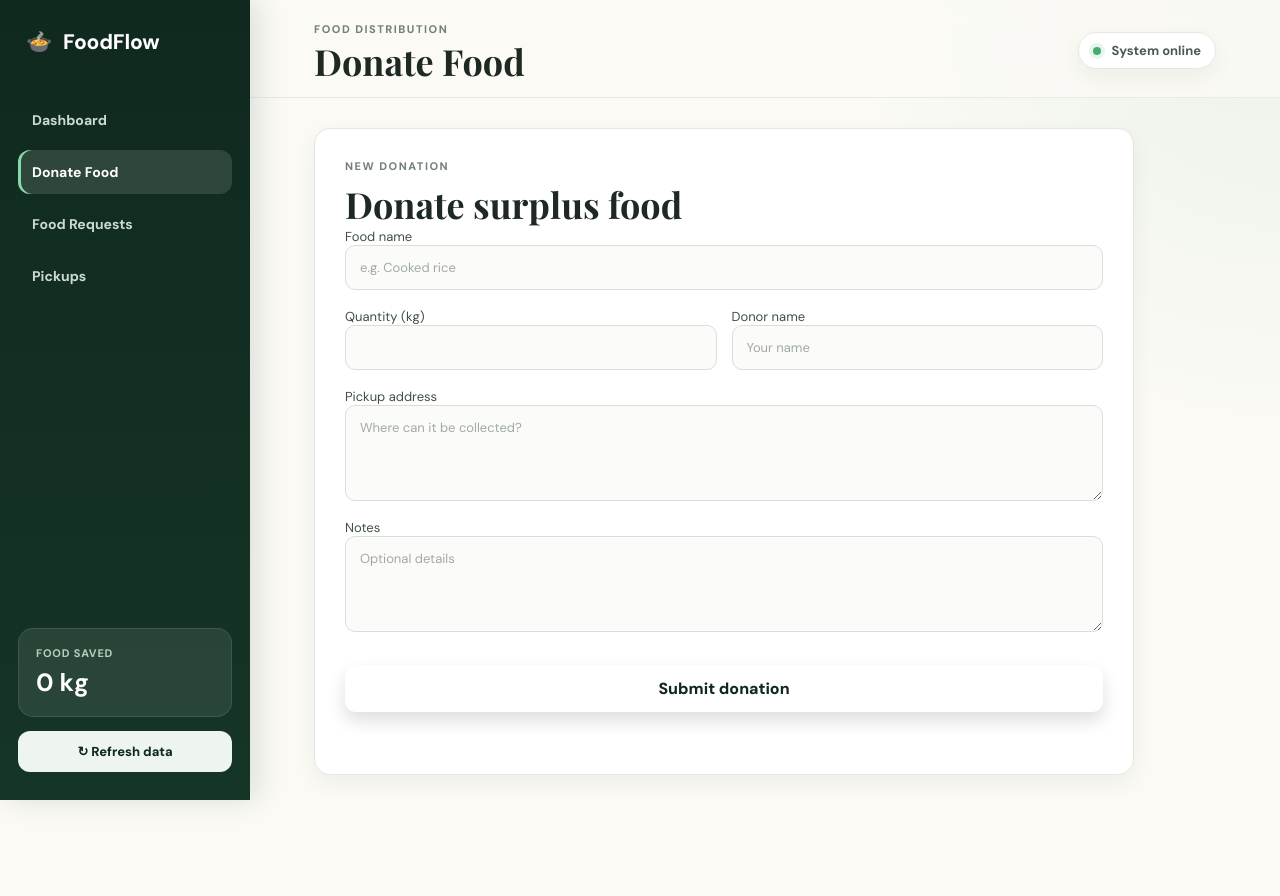
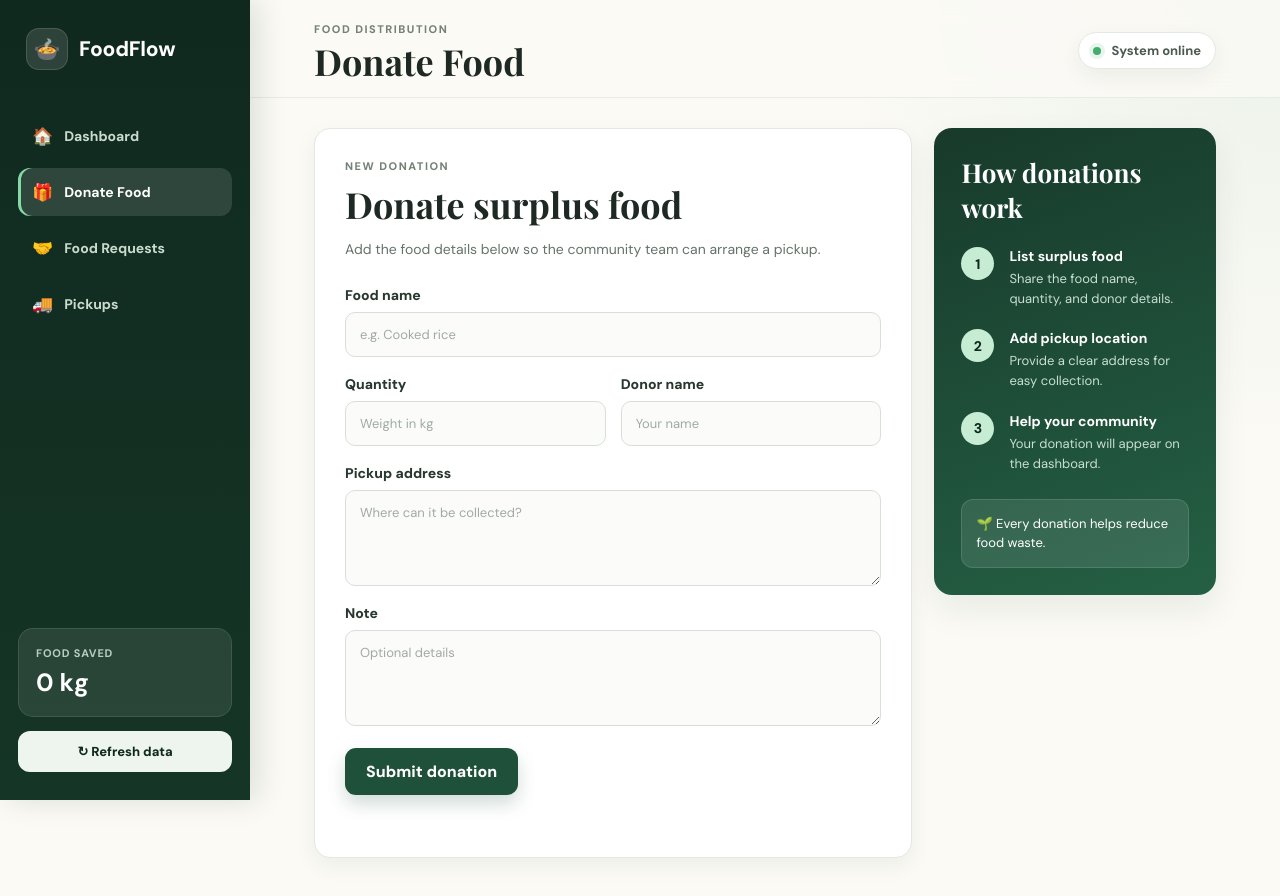
Before and after one commit to nidhyatibisht-2026/DSCPP-III-2026-T074_PBL_SEM3, a plain HTML site: page frontend/index.html in a window 1280 px wide. Both pictures are taken after a click on the button "+ Donate food". Before the commit the page ends 820 px from the top, so only its background shows below. Drawn offline with nearby package versions, Linux system fonts and the light colour scheme; no server answers.

Commit message:
Refactor index.html for improved layout and accessibility
Updated the HTML structure and improved accessibility by adding icons to navigation buttons. Enhanced the donation form with additional instructions and improved layout for better user experience.

```diff
--- a/frontend/index.html
+++ b/frontend/index.html
@@ -2,21 +2,37 @@
 <html lang="en">
 <head>
   <meta charset="UTF-8">
-  <meta name="viewport" content="width=device-width,initial-scale=1">
+  <meta name="viewport" content="width=device-width, initial-scale=1.0">
   <title>FoodFlow</title>
   <link rel="stylesheet" href="style.css">
 </head>
 <body>
   <aside class="sidebar">
-    <div class="brand"><span>🍲</span> FoodFlow</div>
+    <div class="brand">
+      <span class="brand-mark">🍲</span>
+      <span class="brand-name">FoodFlow</span>
+    </div>
+
     <nav>
-      <button class="nav active" data-page="dashboard">Dashboard</button>
-      <button class="nav" data-page="donate">Donate Food</button>
-      <button class="nav" data-page="requests">Food Requests</button>
-      <button class="nav" data-page="pickups">Pickups</button>
+      <button class="nav active" data-page="dashboard">
+        <span class="nav-icon">🏠</span><span>Dashboard</span>
+      </button>
+      <button class="nav" data-page="donate">
+        <span class="nav-icon">🎁</span><span>Donate Food</span>
+      </button>
+      <button class="nav" data-page="requests">
+        <span class="nav-icon">🤝</span><span>Food Requests</span>
+      </button>
+      <button class="nav" data-page="pickups">
+        <span class="nav-icon">🚚</span><span>Pickups</span>
+      </button>
     </nav>
+
     <div class="side-bottom">
-      <div class="mini-card"><b>Food saved</b><strong id="sideSaved">0 kg</strong></div>
+      <div class="mini-card">
+        <b>Food saved</b>
+        <strong id="sideSaved">0 kg</strong>
+      </div>
       <button class="logout" id="refreshBtn">↻ Refresh data</button>
     </div>
   </aside>
@@ -32,57 +48,203 @@
 
     <section id="dashboard" class="page active-page">
       <div class="hero">
-        <div>
+        <div class="hero-content">
           <p class="eyebrow">COMMUNITY IMPACT</p>
           <h2>Share food.<br><span>Reduce waste.</span></h2>
-          <p>Connect surplus food with people who need it.</p>
+          <p>Connect surplus food with people who need it and make every meal count.</p>
           <button class="primary" data-go="donate">+ Donate food</button>
         </div>
-        <div class="hero-art">🥗<br>🍎 🥖</div>
+
+        <div class="hero-art">
+          <span>🥗</span>
+          <span>🍎</span>
+          <span>🥖</span>
+        </div>
       </div>
 
       <div class="stats">
-        <div class="stat"><span>Food donated</span><b id="statKg">0 kg</b><small>Total recorded</small></div>
-        <div class="stat"><span>Donations</span><b id="statDonations">0</b><small>Food entries</small></div>
-        <div class="stat"><span>Open requests</span><b id="statRequests">0</b><small>Waiting for food</small></div>
-        <div class="stat"><span>Pickups</span><b id="statPickups">0</b><small>Scheduled</small></div>
+        <div class="stat">
+          <span>Food donated</span>
+          <b id="statKg">0 kg</b>
+          <small>Total recorded</small>
+        </div>
+
+        <div class="stat">
+          <span>Donations</span>
+          <b id="statDonations">0</b>
+          <small>Food entries</small>
+        </div>
+
+        <div class="stat">
+          <span>Open requests</span>
+          <b id="statRequests">0</b>
+          <small>Waiting for food</small>
+        </div>
+
+        <div class="stat">
+          <span>Pickups</span>
+          <b id="statPickups">0</b>
+          <small>Scheduled</small>
+        </div>
       </div>
 
-      <div class="section-head"><div><p class="eyebrow">RECENT ACTIVITY</p><h3>Latest donations</h3></div></div>
+      <div class="section-head">
+        <div>
+          <p class="eyebrow">RECENT ACTIVITY</p>
+          <h3>Latest donations</h3>
+        </div>
+      </div>
+
       <div class="table-card">
-        <table><thead><tr><th>Food</th><th>Quantity</th><th>Donor</th><th>Status</th></tr></thead>
-        <tbody id="recentTable"><tr><td colspan="4" class="empty">Loading...</td></tr></tbody></table>
+        <table>
+          <thead>
+            <tr>
+              <th>Food</th>
+              <th>Quantity</th>
+              <th>Donor</th>
+              <th>Status</th>
+            </tr>
+          </thead>
+          <tbody id="recentTable">
+            <tr>
+              <td colspan="4" class="empty">Loading...</td>
+            </tr>
+          </tbody>
+        </table>
       </div>
     </section>
 
     <section id="donate" class="page">
-      <div class="form-card">
-        <p class="eyebrow">NEW DONATION</p><h2>Donate surplus food</h2>
-        <form id="donationForm">
-          <label>Food name<input name="food_name" required placeholder="e.g. Cooked rice"></label>
-          <div class="two"><label>Quantity (kg)<input name="quantity_kg" type="number" min="0.1" step="0.1" required></label>
-          <label>Donor name<input name="donor_name" required placeholder="Your name"></label></div>
-          <label>Pickup address<textarea name="pickup_address" required placeholder="Where can it be collected?"></textarea></label>
-          <label>Notes<textarea name="notes" placeholder="Optional details"></textarea></label>
-          <button class="primary" type="submit">Submit donation</button>
-          <p id="formMessage" class="message"></p>
-        </form>
+      <div class="donate-layout">
+        <div class="form-card">
+          <p class="eyebrow">NEW DONATION</p>
+          <h2>Donate surplus food</h2>
+          <p class="form-intro">
+            Add the food details below so the community team can arrange a pickup.
+          </p>
+
+          <form id="donationForm">
+            <label>
+              <span class="field-title">Food name</span>
+              <input
+                name="food_name"
+                required
+                placeholder="e.g. Cooked rice"
+              >
+            </label>
+
+            <div class="two">
+              <label>
+                <span class="field-title">Quantity</span>
+                <input
+                  name="quantity_kg"
+                  type="number"
+                  min="0.1"
+                  step="0.1"
+                  placeholder="Weight in kg"
+                  required
+                >
+              </label>
+
+              <label>
+                <span class="field-title">Donor name</span>
+                <input
+                  name="donor_name"
+                  required
+                  placeholder="Your name"
+                >
+              </label>
+            </div>
+
+            <label>
+              <span class="field-title">Pickup address</span>
+              <textarea
+                name="pickup_address"
+                required
+                placeholder="Where can it be collected?"
+              ></textarea>
+            </label>
+
+            <label>
+              <span class="field-title">Note</span>
+              <textarea
+                name="notes"
+                placeholder="Optional details"
+              ></textarea>
+            </label>
+
+            <button class="primary form-submit" type="submit">
+              Submit donation
+            </button>
+
+            <p id="formMessage" class="message"></p>
+          </form>
+        </div>
+
+        <aside class="donate-aside">
+          <h3>How donations work</h3>
+
+          <ol class="steps">
+            <li>
+              <strong>List surplus food</strong>
+              <span>Share the food name, quantity, and donor details.</span>
+            </li>
+            <li>
+              <strong>Add pickup location</strong>
+              <span>Provide a clear address for easy collection.</span>
+            </li>
+            <li>
+              <strong>Help your community</strong>
+              <span>Your donation will appear on the dashboard.</span>
+            </li>
+          </ol>
+
+          <div class="impact-note">
+            🌱 Every donation helps reduce food waste.
+          </div>
+        </aside>
       </div>
     </section>
 
     <section id="requests" class="page">
-      <div class="section-head"><div><p class="eyebrow">COMMUNITY NEEDS</p><h3>Food requests</h3></div></div>
+      <div class="section-head">
+        <div>
+          <p class="eyebrow">COMMUNITY NEEDS</p>
+          <h3>Food requests</h3>
+        </div>
+      </div>
+
       <div class="cards" id="requestCards"></div>
     </section>
 
     <section id="pickups" class="page">
-      <div class="section-head"><div><p class="eyebrow">LOGISTICS</p><h3>Pickup schedule</h3></div></div>
+      <div class="section-head">
+        <div>
+          <p class="eyebrow">LOGISTICS</p>
+          <h3>Pickup schedule</h3>
+        </div>
+      </div>
+
       <div class="table-card">
-        <table><thead><tr><th>Food</th><th>Address</th><th>Time</th><th>Status</th></tr></thead>
-        <tbody id="pickupTable"><tr><td colspan="4" class="empty">Loading...</td></tr></tbody></table>
+        <table>
+          <thead>
+            <tr>
+              <th>Food</th>
+              <th>Address</th>
+              <th>Time</th>
+              <th>Status</th>
+            </tr>
+          </thead>
+          <tbody id="pickupTable">
+            <tr>
+              <td colspan="4" class="empty">Loading...</td>
+            </tr>
+          </tbody>
+        </table>
       </div>
     </section>
   </main>
+
   <script src="app.js"></script>
 </body>
 </html>
```
